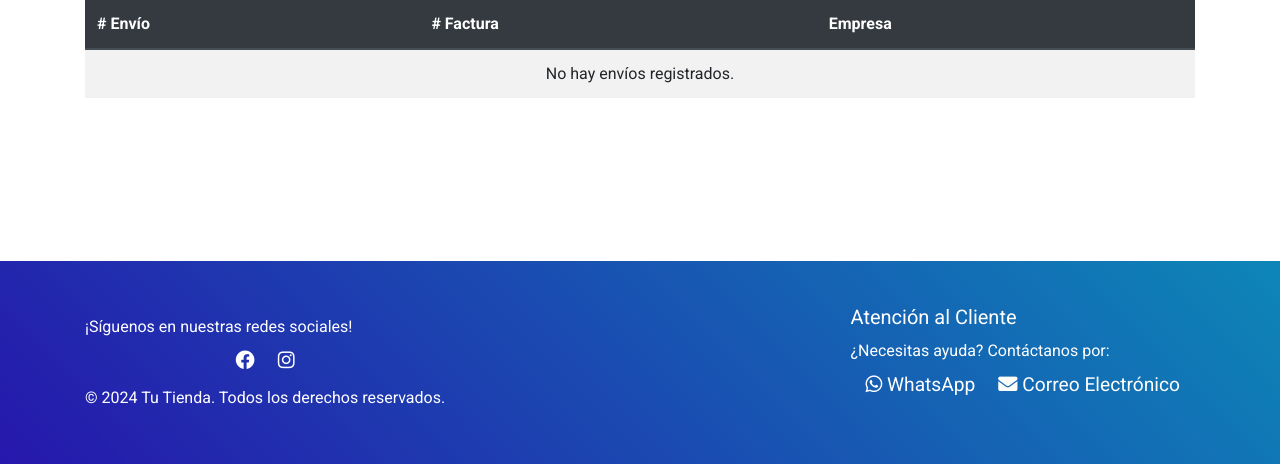
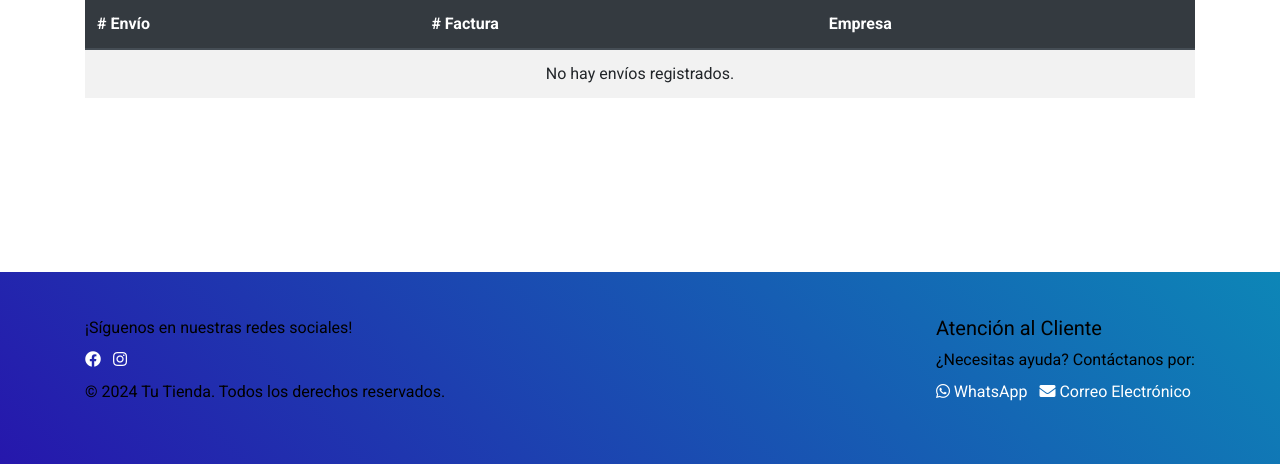
Before and after one commit to 13Juanpaxd/python, a Flask app: page /envios in a window 1280 px wide. Shown: the part 336-800 px from the top of the page. Run offline with Flask 3, Linux system fonts and the light colour scheme; the visitor is signed in with stand-in values (Sample User, id 1); data that the repository does not hold is empty; some libraries are stand-ins or nearby versions.

Commit message:
update footers

```diff
--- a/templates/envios.html
+++ b/templates/envios.html
@@ -56,35 +56,10 @@
         }
 
         footer {
-            background: linear-gradient(45deg, #2617ac, #0d86b7);
-            color: white;
+            background: linear-gradient(45deg,  #2617ac, #0d86b7);
+            color: rgb(0, 0, 0);
             text-align: center;
             padding: 20px 0;
-        }
-
-        footer ul {
-            list-style: none;
-            display: flex;
-            justify-content: center;
-            padding: 0;
-        }
-
-        footer ul li {
-            margin: 0 15px;
-        }
-
-        footer ul li a {
-            color: white;
-            font-size: 1.2rem;
-            transition: color 0.3s;
-        }
-
-        footer ul li a:hover {
-            color: #f4a261;
-        }
-
-        footer p {
-            margin: 10px 0;
         }
     </style>
 </head>
```
Also changed, not shown: templates/facturas.html (+2 -27 lines), templates/perfil.html (+3 -26 lines), templates/previsualizar_factura.html (+3 -26 lines).
